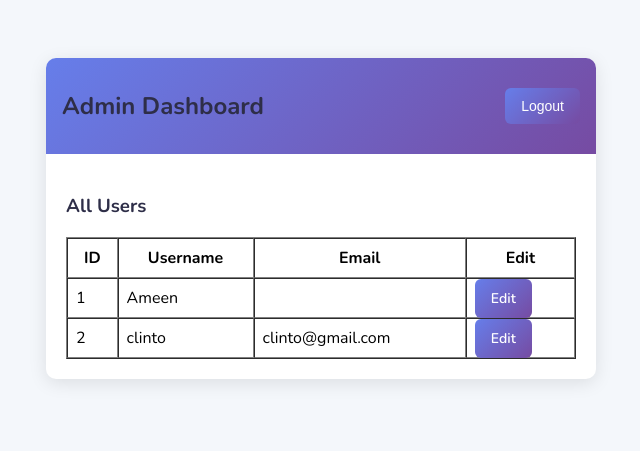
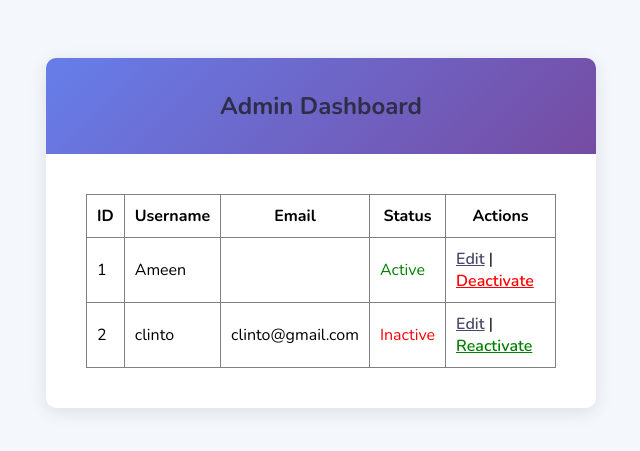
Before and after one commit to Ameen-K-Nejeeb/django-todo, a Django app: page /admin-dashboard/ in a window 1280 px wide. Shown: the top 451 px of the page, without its empty margins (319-959 px from the left). Run offline with Django 3.2, Linux system fonts and the light colour scheme; a user stored in the database is signed in; data comes from the database, SQL or seed files in the repository; both versions use the stored data as it was after the commit.

Commit message:
Added : Email , toggle__user_status, admin side set as active or deactive user

```diff
--- a/base/templates/admin_dashboard.html
+++ b/base/templates/admin_dashboard.html
@@ -1,31 +1,54 @@
 {% extends "main.html" %}
 {% block content %}
-<div class="header-bar" style="justify-content:space-between;">
+<div class="header-bar" style="justify-content:center;">
   <h2>Admin Dashboard</h2>
-  <form method="post" action="{% url 'admin-logout' %}" style="display:inline;">
-    {% csrf_token %}
-    <button type="submit" class="button">Logout</button>
-  </form>
 </div>
 
 <div class="card-body">
-  <h3>All Users</h3>
-  <table border="1" cellpadding="8" cellspacing="0" width="100%">
+  <div class="card-body">
+  {% if messages %}
+    {% for message in messages %}
+      {% if message.tags == 'error' %}
+        <p style="color:red;">{{ message }}</p>
+      {% elif message.tags == 'success' %}
+        <p style="color:green;">{{ message }}</p>
+      {% else %}
+        <p>{{ message }}</p>
+      {% endif %}
+    {% endfor %}
+  {% endif %}
+
+
+  <table border="1" cellpadding="10" style="width:100%; border-collapse: collapse;">
     <tr>
       <th>ID</th>
       <th>Username</th>
       <th>Email</th>
-      <th>Edit</th>
+      <th>Status</th>
+      <th>Actions</th>
     </tr>
+
     {% for user in users %}
     <tr>
       <td>{{ user.id }}</td>
       <td>{{ user.username }}</td>
       <td>{{ user.email }}</td>
-      <td><a class="button" href="{% url 'admin-user-edit' user.id %}">Edit</a></td>
+      <td>
+        {% if user.is_active %}
+          <span style="color:green;">Active</span>
+        {% else %}
+          <span style="color:red;">Inactive</span>
+        {% endif %}
+      </td>
+      <td>
+        <a href="{% url 'admin-user-edit' user.id %}">Edit</a> |
+        {% if user.is_active %}
+          <a href="{% url 'toggle-user-status' user.id %}" style="color:red;">Deactivate</a>
+        {% else %}
+          <a href="{% url 'toggle-user-status' user.id %}" style="color:green;">Reactivate</a>
+        {% endif %}
+      </td>
     </tr>
-    {% empty %}
-    <tr><td colspan="4">No users found.</td></tr>
     {% endfor %}
   </table>
 </div>
--- a/base/templates/admin_user_edit.html
+++ b/base/templates/admin_user_edit.html
@@ -1,8 +1,7 @@
 {% extends "main.html" %}
 {% block content %}
-<div class="header-bar" style="justify-content:space-between;">
+<div class="header-bar" style="justify-content:center;">
   <h2>Edit User</h2>
-  <a href="{% url 'admin-dashboard' %}" class="button">Back</a>
 </div>
 
 <div class="card-body">
--- a/base/urls.py
+++ b/base/urls.py
@@ -1,7 +1,7 @@
 from django.urls import path
 from .views import (
     TaskList, TaskDetail, TaskCreate, TaskUpdate, RegisterPage,
-    TaskDelete, CustomLoginView, CustomLogoutView
+    TaskDelete, CustomLoginView, CustomLogoutView,toggle_user_status
 )
 from .views import AdminLoginView, AdminDashboardView, AdminUserEditView, AdminLogoutView
 
@@ -16,10 +16,12 @@ urlpatterns = [
     path('task-update/<int:pk>/',TaskUpdate.as_view(), name = "task-update"),
     path('task-delete/<int:pk>/',TaskDelete.as_view(), name = "task-delete"),
 
-    path('admin-login/', AdminLoginView.as_view(), name='admin-login'),
+    path('admin/', AdminLoginView.as_view(), name='admin-login'),
     path('admin-dashboard/', AdminDashboardView.as_view(), name='admin-dashboard'),
     path('admin-user/<int:pk>/edit/', AdminUserEditView.as_view(), name='admin-user-edit'),
     path('admin-logout/', AdminLogoutView.as_view(), name='admin-logout'),
+    path('toggle-user-status/<int:user_id>/', toggle_user_status, name='toggle-user-status'),
+
 
 
 ]
--- a/base/views.py
+++ b/base/views.py
@@ -5,7 +5,7 @@ from django.views.generic.detail import DetailView
 from django.views.generic.edit import CreateView,UpdateView,DeleteView,FormView
 
 from django.contrib.auth.views import LoginView,LogoutView
-from django.contrib.auth.forms import UserCreationForm
+from .forms import CustomUserCreationForm
 from django.contrib.auth import login,logout
 
 from django.contrib.auth.models import User
@@ -14,8 +14,21 @@ from django.views.generic import TemplateView, UpdateView
 
 from django.urls import reverse_lazy
 from django.contrib import messages
+from django.shortcuts import get_object_or_404
 
 # Create your views here.
+
+def toggle_user_status(request, user_id):
+    user = get_object_or_404(User, id=user_id)
+    if user.is_active:
+        user.is_active = False
+        messages.error(request, f"{user.username} has been deactivated.")
+    else:
+        user.is_active = True
+        messages.success(request, f"{user.username} has been reactivated.")
+    user.save()
+    return redirect('admin-dashboard')
+
 
 
 class CustomLoginView(LoginView):
@@ -27,22 +40,24 @@ class CustomLoginView(LoginView):
         return reverse_lazy('tasks')
 
 
+
 class RegisterPage(FormView):
     template_name = 'register.html'
-    form_class = UserCreationForm
+    form_class = CustomUserCreationForm
     redirect_authenticated_user = True
     success_url = reverse_lazy('tasks')
 
-    def form_valid(self,form):
+    def form_valid(self, form):
         user = form.save()
         if user is not None:
             login(self.request, user)
         return super(RegisterPage, self).form_valid(form)
 
-    def get(self,*args, **kwargs):
+    def get(self, *args, **kwargs):
         if self.request.user.is_authenticated:
             return redirect('tasks')
-        return super(RegisterPage,self).get(*args, **kwargs)
+        return super(RegisterPage, self).get(*args, **kwargs)
+
 
 
 
@@ -147,8 +162,9 @@ class AdminDashboardView(LoginRequiredMixin, UserPassesTestMixin, TemplateView):
 
     def get_context_data(self, **kwargs):
         context = super().get_context_data(**kwargs)
-        context['users'] = User.objects.all()
+        context['users'] = User.objects.all().order_by('-is_active')
         return context
+
 
 
 # ✅ Edit User (only admin)
--- a/todo_list/urls.py
+++ b/todo_list/urls.py
@@ -17,6 +17,6 @@ from django.contrib import admin
 from django.urls import path,include
 
 urlpatterns = [
-    path('admin/', admin.site.urls),
+    # path('admin/', admin.site.urls),
     path('',include('base.urls'))
 ]
```
Also changed, not shown: base/forms.py (added, +17 -0 lines), db.sqlite3.
